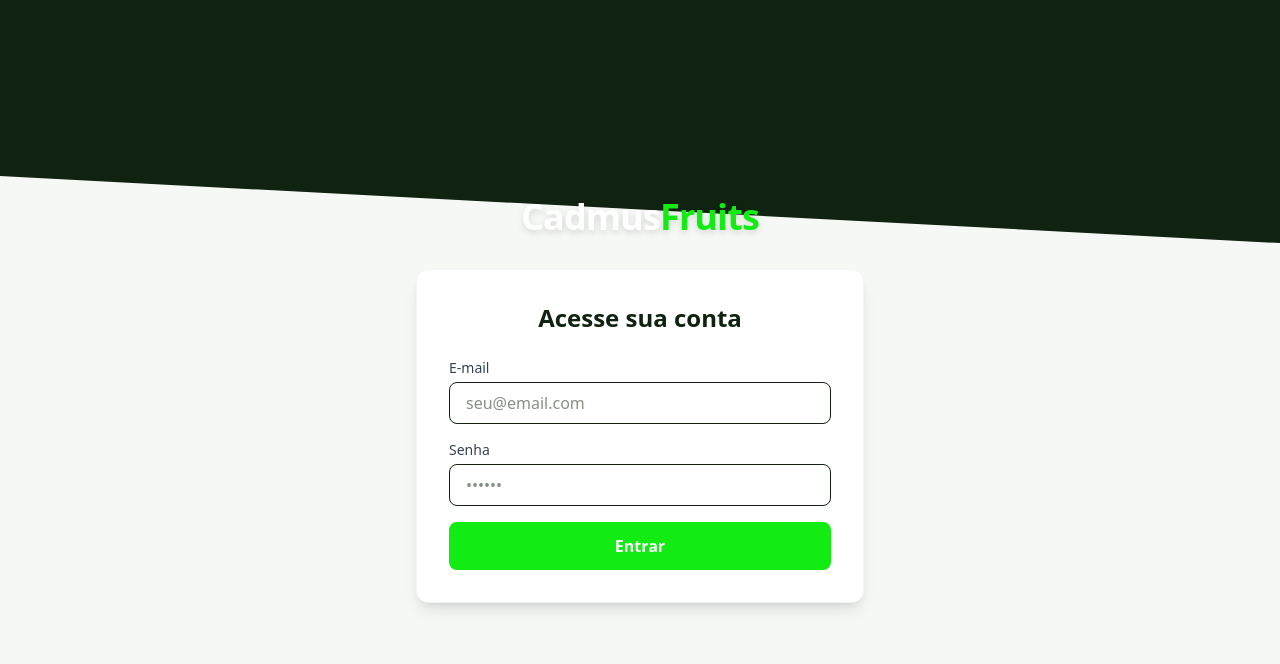
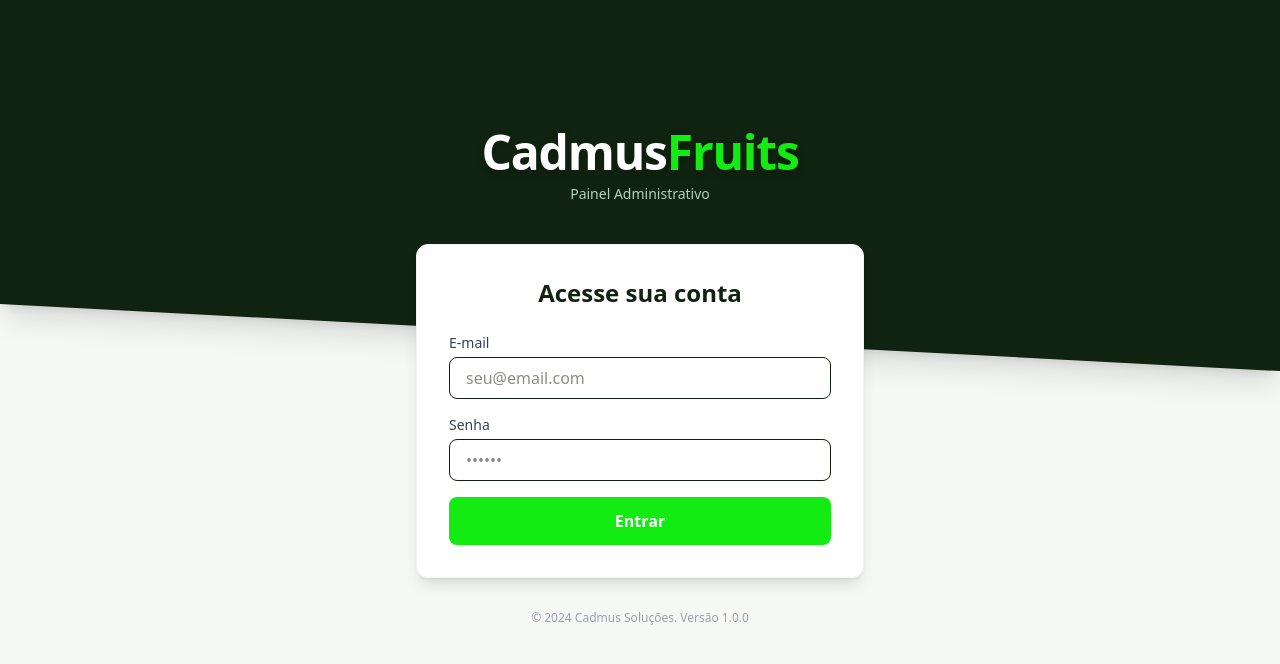
Before and after one commit to MuriloND/desafio-cadmus-frontend, a Next.js app: page /login in a window 1280 px wide. Shown: the top 664 px of the page. Built offline with nearby package versions, Linux system fonts and the light colour scheme.

Commit message:
fix(app/login): prevent title from blending with background

```diff
--- a/app/(public)/login/page.tsx
+++ b/app/(public)/login/page.tsx
@@ -2,17 +2,23 @@ import { LoginForm } from "@/features/auth/components/LoginForm";
 
 export default function LoginPage() {
   return (
-    <main className="min-h-screen flex flex-col items-center justify-center bg-background-light p-4 relative overflow-hidden">
-      <div className="absolute top-0 left-0 w-full h-64 bg-background-dark skew-y-3 origin-top-left -translate-y-20 z-0"></div>
-
+    <main className="min-h-screen flex flex-col items-center justify-start pt-24 md:pt-32 bg-background-light p-4 relative overflow-hidden">
+      <div className="absolute top-0 left-0 w-full h-96 bg-background-dark skew-y-3 origin-top-left -translate-y-20 z-0 shadow-xl"></div>
       <div className="z-10 w-full flex flex-col items-center">
-        <div className="mb-8 text-center">
-          <h2 className="text-4xl font-bold text-white drop-shadow-md tracking-tight">
+        <div className="mb-10 text-center">
+          <h2 className="text-5xl font-bold text-white drop-shadow-lg tracking-tight">
             Cadmus<span className="text-primary">Fruits</span>
           </h2>
+          <p className="text-green-100/80 text-sm mt-2 font-medium">
+            Painel Administrativo
+          </p>
         </div>
 
         <LoginForm />
+
+        <p className="mt-8 text-xs text-gray-400">
+          &copy; 2024 Cadmus Soluções. Versão 1.0.0
+        </p>
       </div>
     </main>
   );
```
